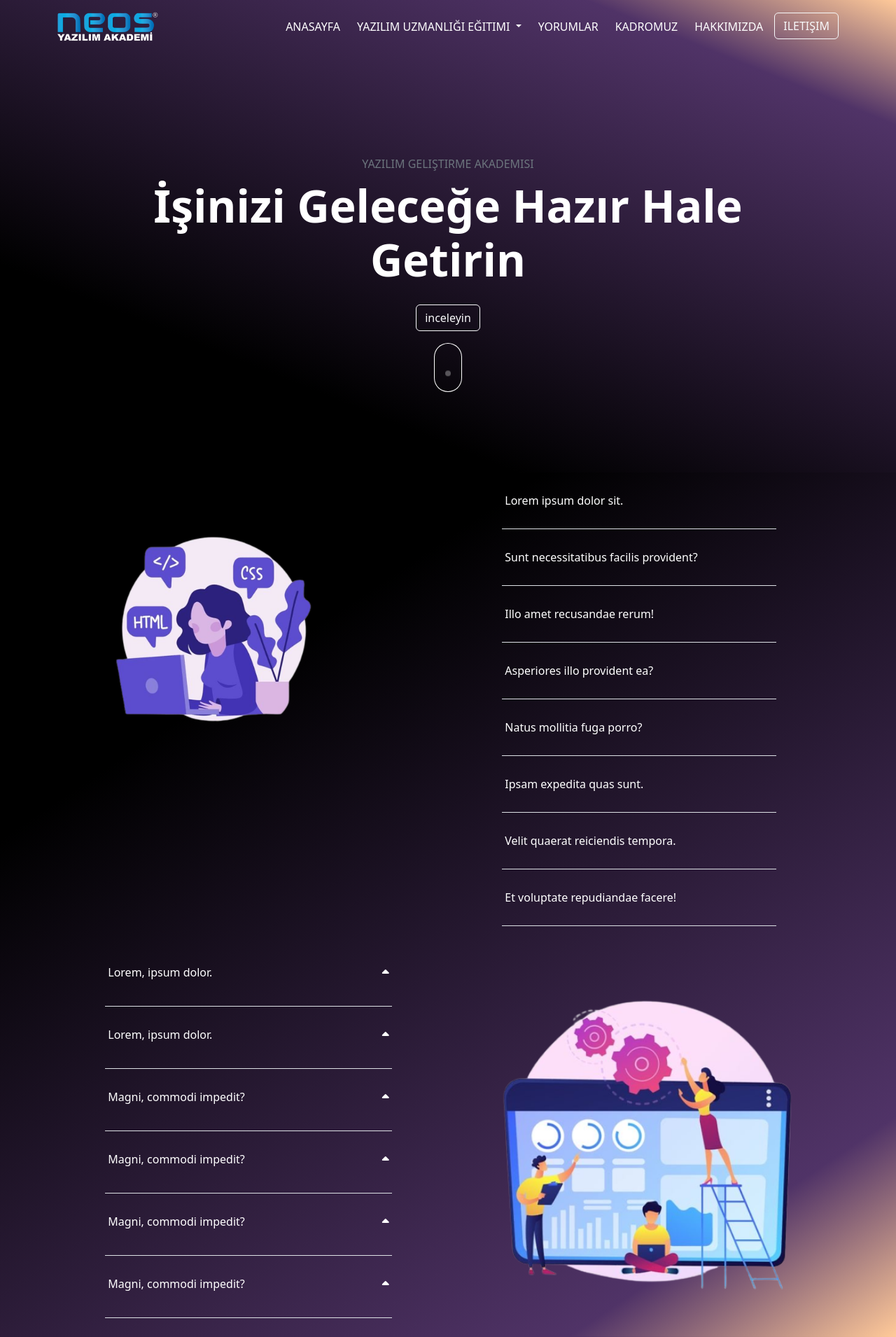
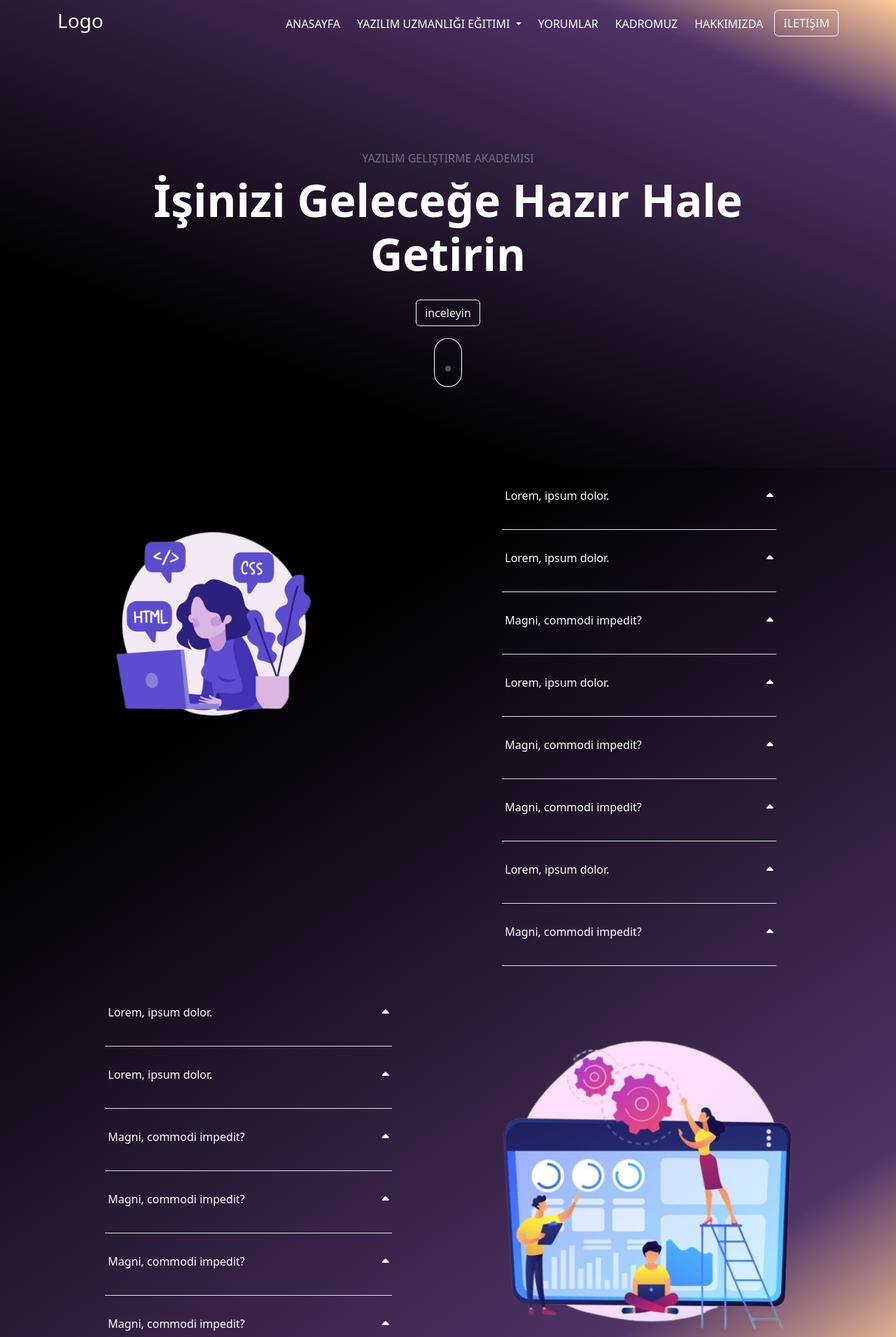
Before and after one commit to ardasalvarlilar/softwareAcademy, a Django app: page / in a window 1280 px wide. Shown: the top 1910 px of the page at 70% size. Run offline with Django 4.2, Linux system fonts and the light colour scheme; some libraries are stand-ins or nearby versions.

Commit message:
liste değişikliği

```diff
--- a/pages/templates/index.html
+++ b/pages/templates/index.html
@@ -17,45 +17,83 @@
         </div>
       </div>
       <div class="col-md-6 d-flex justify-content-center align-items-center">
-        <ul class='list-unstyled d-flex flex-column gap-4 w-75'>
-          <li class='border-bottom p-1'>
-            Lorem ipsum dolor sit.
-            <p class="hide mt-2 list-item-desc">
+        <ul class="list-unstyled d-flex flex-column gap-4 w-75">
+          <li class="border-bottom p-1">
+            <p class="d-flex justify-content-between align-items-center">
+              <span class="button">Lorem, ipsum dolor.</span>
+              <i class="fa-solid fa-caret-up" style="color: #fff;"></i>
+            </p>
+            <p class="hide mt-2">
               Lorem ipsum, dolor sit amet consectetur adipisicing elit. Voluptates, quae?
             </p>
           </li>
-          <li class='border-bottom p-1'>Sunt necessitatibus facilis provident?
-            <p class="hide mt-2 list-item-desc">
+
+          <li class="border-bottom p-1">
+            <p class="d-flex justify-content-between align-items-center">
+              <span class="button">Lorem, ipsum dolor.</span>
+              <i class="fa-solid fa-caret-up" style="color: #fff;"></i>
+            </p>
+            <p class="hide mt-2">
               Lorem ipsum, dolor sit amet consectetur adipisicing elit. Voluptates, quae?
             </p>
           </li>
-          <li class='border-bottom p-1'>Illo amet recusandae rerum!
-            <p class="hide mt-2 list-item-desc">
+
+          <li class="border-bottom p-1">
+            <p class="d-flex justify-content-between align-items-center">
+              <span class="button">Magni, commodi impedit?</span>
+              <i class="fa-solid fa-caret-up" style="color: #fff;"></i>
+            </p>
+            <p class="hide mt-2">
               Lorem ipsum, dolor sit amet consectetur adipisicing elit. Voluptates, quae?
             </p>
           </li>
-          <li class='border-bottom p-1'>Asperiores illo provident ea?
-            <p class="hide mt-2 list-item-desc">
+
+          <li class="border-bottom p-1">
+            <p class="d-flex justify-content-between align-items-center">
+              <span class="button">Lorem, ipsum dolor.</span>
+              <i class="fa-solid fa-caret-up" style="color: #fff;"></i>
+            </p>
+            <p class="hide mt-2">
               Lorem ipsum, dolor sit amet consectetur adipisicing elit. Voluptates, quae?
             </p>
           </li>
-          <li class='border-bottom p-1'>Natus mollitia fuga porro?
-            <p class="hide mt-2 list-item-desc">
+
+          <li class="border-bottom p-1">
+            <p class="d-flex justify-content-between align-items-center">
+              <span class="button">Magni, commodi impedit?</span>
+              <i class="fa-solid fa-caret-up" style="color: #fff;"></i>
+            </p>
+            <p class="hide mt-2">
               Lorem ipsum, dolor sit amet consectetur adipisicing elit. Voluptates, quae?
             </p>
           </li>
-          <li class='border-bottom p-1'>Ipsam expedita quas sunt.
-            <p class="hide mt-2 list-item-desc">
+
+          <li class="border-bottom p-1">
+            <p class="d-flex justify-content-between align-items-center">
+              <span class="button">Magni, commodi impedit?</span>
+              <i class="fa-solid fa-caret-up" style="color: #fff;"></i>
+            </p>
+            <p class="hide mt-2">
               Lorem ipsum, dolor sit amet consectetur adipisicing elit. Voluptates, quae?
             </p>
           </li>
-          <li class='border-bottom p-1'>Velit quaerat reiciendis tempora.
-            <p class="hide mt-2 list-item-desc">
+
+          <li class="border-bottom p-1">
+            <p class="d-flex justify-content-between align-items-center">
+              <span class="button">Lorem, ipsum dolor.</span>
+              <i class="fa-solid fa-caret-up" style="color: #fff;"></i>
+            </p>
+            <p class="hide mt-2">
               Lorem ipsum, dolor sit amet consectetur adipisicing elit. Voluptates, quae?
             </p>
           </li>
-          <li class='border-bottom p-1'>Et voluptate repudiandae facere!
-            <p class="hide mt-2 list-item-desc">
+
+          <li class="border-bottom p-1">
+            <p class="d-flex justify-content-between align-items-center">
+              <span class="button">Magni, commodi impedit?</span>
+              <i class="fa-solid fa-caret-up" style="color: #fff;"></i>
+            </p>
+            <p class="hide mt-2">
               Lorem ipsum, dolor sit amet consectetur adipisicing elit. Voluptates, quae?
             </p>
           </li>
@@ -142,27 +180,67 @@
     <div class="row">
       <div class="col-md-8">
           <h1 class='text-white'>Eğitimlerimizi inceleyin</h1>
-          <ul class="list-unstyled d-flex mt-5 flex-column gap-4 w-75 text-white">
-            <li class="p-1 pointer"><span class='fs-4'>Python django ile fullstack</span>
+          <ul class="list-unstyled d-flex flex-column gap-4 w-75 text-white">
+            <li class="border-bottom p-1">
+              <p class="d-flex justify-content-between align-items-center">
+                <span class="button">Lorem, ipsum dolor.</span>
+                <i class="fa-solid fa-caret-up" style="color: #fff;"></i>
+              </p>
               <p class="hide mt-2">
-                Django, güçlü bir Python web çerçevesidir ve web uygulamalarını hızlı ve verimli bir şekilde geliştirmek için kullanılır. Django'nun kolay kullanımı ve geniş bir topluluk desteği sayesinde, satış yapmak için etkili bir online platform oluşturabilir ve müşterilere harika bir alışveriş deneyimi sunabilirsiniz. Ayrıca Django'nun güvenlik önlemleri ve modüler yapısı, verilerinizi korumanıza ve özelleştirmenize yardımcı olarak, işinizi büyütmenizde size güvence sağlar.
+                Lorem ipsum, dolor sit amet consectetur adipisicing elit. Voluptates, quae?
               </p>
             </li>
-            <li class="p-1 pointer"><span class='fs-4'>C# .Net ile fullstack</span>
+
+            <li class="border-bottom p-1">
+              <p class="d-flex justify-content-between align-items-center">
+                <span class="button">Lorem, ipsum dolor.</span>
+                <i class="fa-solid fa-caret-up" style="color: #fff;"></i>
+              </p>
               <p class="hide mt-2">
-                C# ve .NET, kodunuzu güçlü ve etkili bir şekilde yönetmenizi sağlayan bir ekip olarak çalışır. C#'ın kapsamlı yetenekleri ve .NET'in sağladığı çeşitli araçlar sayesinde, projelerinizi hızlı ve sorunsuz bir şekilde geliştirebilirsiniz. Bu teknolojilerle, müşterilere kusursuz ve etkileyici deneyimler sunarak sanki bir ürünü satıyormuş gibi güçlü bir etki yaratabilirsiniz. Ayrıca, .NET'in sağladığı güvenlik ve performans özellikleri, müşterilerinizi güvende tutmanıza ve işinizi büyütmenize olanak tanır.
+                Lorem ipsum, dolor sit amet consectetur adipisicing elit. Voluptates, quae?
               </p>
             </li>
-            <li class="p-1 pointer"><span class="fs-4">Node.js ile fullstack</span>
+
+            <li class="border-bottom p-1">
+              <p class="d-flex justify-content-between align-items-center">
+                <span class="button">Magni, commodi impedit?</span>
+                <i class="fa-solid fa-caret-up" style="color: #fff;"></i>
+              </p>
               <p class="hide mt-2">
-                Node.js, hızlı, esnek ve ölçeklenebilir bir platform sunarak, web uygulamalarınızı güçlü bir şekilde hayata geçirmenize yardımcı olur. Bu platform, sanki bir ürünü satıyormuş gibi müşterilere etkileyici ve kesintisiz bir çevrimiçi deneyim sunmanızı sağlar. Node.js, hızlı geliştirme süreçleri ve büyük veri işleme kapasitesi ile projelerinizi kolayca yönetmenizi mümkün kılar. Ayrıca, Node.js'in düşük gecikme süreleri ve yüksek performansı, kullanıcılarınıza hızlı yanıtlar sunmanızı ve işinizi büyütmenizi destekler. Sonuç olarak, Node.js ile web uygulamalarınızı geliştirirken, müşterilerinizi etkilemek ve çevrimiçi başarı elde etmek konusunda büyük bir avantaja sahip olursunuz.
+                Lorem ipsum, dolor sit amet consectetur adipisicing elit. Voluptates, quae?
               </p>
             </li>
-            <li class="p-1 pointer"><span class="fs-4">React.js ile frontend</span>
+
+            <li class="border-bottom p-1">
+              <p class="d-flex justify-content-between align-items-center">
+                <span class="button">Magni, commodi impedit?</span>
+                <i class="fa-solid fa-caret-up" style="color: #fff;"></i>
+              </p>
               <p class="hide mt-2">
-                React.js, modern web geliştirme dünyasında olağanüstü bir etki yaratıyor. Bu güçlü ve esnek framework, geliştiricilere kullanıcı arayüzlerini oluşturmak ve yönetmek için benzersiz bir araç sunuyor. React, bileşen tabanlı yapısı sayesinde kodunuzu düzenli ve sürdürülebilir hale getirirken, hızlı yeniden render özelliği ile kullanıcıların harika bir deneyim yaşamasını sağlar. Bu, sadece React.js'i kullanarak bile, web projelerinizi hızlı ve etkileyici bir şekilde hayata geçirmenize yardımcı olur. Bu nedenle React.js, web geliştirme dünyasında vazgeçilmez bir araçtır ve her türden proje için idealdir.
+                Lorem ipsum, dolor sit amet consectetur adipisicing elit. Voluptates, quae?
               </p>
             </li>
+
+            <li class="border-bottom p-1">
+              <p class="d-flex justify-content-between align-items-center">
+                <span class="button">Magni, commodi impedit?</span>
+                <i class="fa-solid fa-caret-up" style="color: #fff;"></i>
+              </p>
+              <p class="hide mt-2">
+                Lorem ipsum, dolor sit amet consectetur adipisicing elit. Voluptates, quae?
+              </p>
+            </li>
+
+            <li class="border-bottom p-1">
+              <p class="d-flex justify-content-between align-items-center">
+                <span class="button">Magni, commodi impedit?</span>
+                <i class="fa-solid fa-caret-up" style="color: #fff;"></i>
+              </p>
+              <p class="hide mt-2">
+                Lorem ipsum, dolor sit amet consectetur adipisicing elit. Voluptates, quae?
+              </p>
+            </li>
+
           </ul>
       </div>
       <div class="col-md-4">
--- a/templates/partials/_navbar.html
+++ b/templates/partials/_navbar.html
@@ -3,7 +3,7 @@
     <div class="container-fluid">
       <a class="navbar-brand" href="{% url "indexPage" %}">
         <div class="w-50">
-          <img src="{% static './images/neos-logo.png' %}" class='w-100' alt="">
+          <h3>Logo</h3>
         </div>
       </a>
 
```
